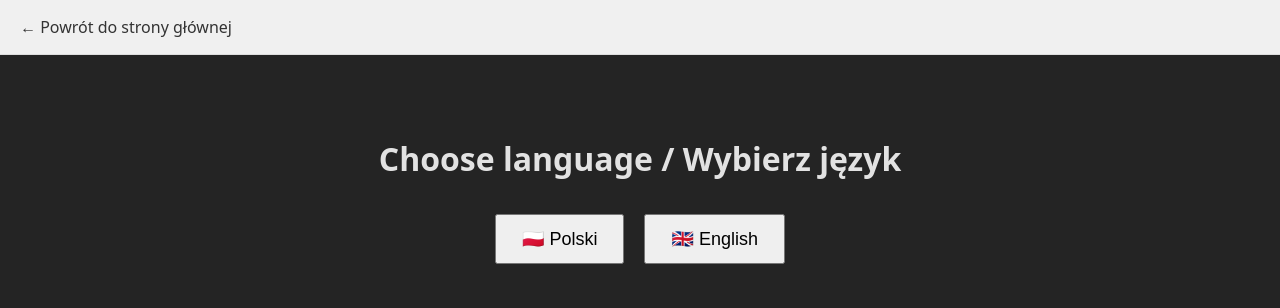
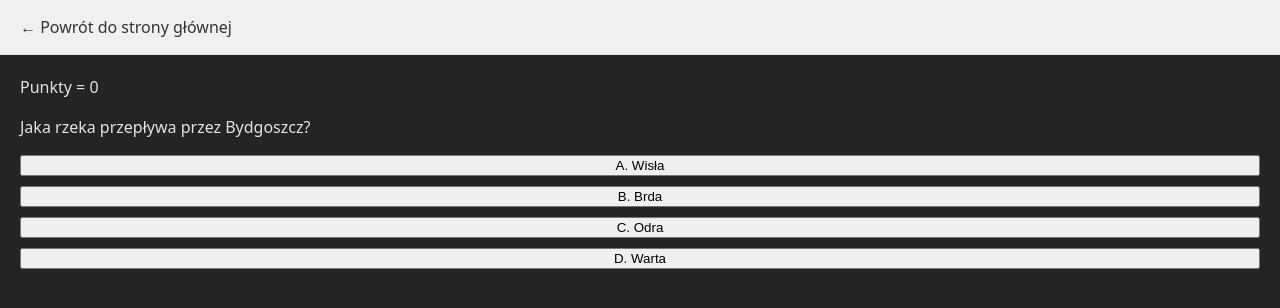
Before and after one commit to patryksew/bydgoszcz, a React (Vite) app: page /questions in a window 1280 px wide. Shown: the top 308 px of the page. Built offline with nearby package versions, Linux system fonts and the light colour scheme.

Commit message:
Remove LanguageSelector from QuestionWrapper and TrailsWrapper components

```diff
--- a/src/pages/QuestionWrapper.jsx
+++ b/src/pages/QuestionWrapper.jsx
@@ -1,15 +1,11 @@
 import { useState } from "react";
 import { useLanguage } from "../hooks/useLanguage";
-import LanguageSelector from "../components/LanguageSelector";
 import Question from "./Question";
 
 export default function QuestionWrapper() {
-  const { lang, setLang } = useLanguage();
+  const { lang } = useLanguage();
   const [points, setPoints] = useState(0);
 
-  if (!lang) {
-    return <LanguageSelector onSelect={setLang} />;
-  }
 
   return <Question points={points} setPoints={setPoints} lang={lang} />;
 }
--- a/src/pages/TrailsWrapper.jsx
+++ b/src/pages/TrailsWrapper.jsx
@@ -1,13 +1,8 @@
 import { useLanguage } from "../hooks/useLanguage";
-import LanguageSelector from "../components/LanguageSelector";
 import Trails from "./Trails";
 
 export default function TrailsWrapper() {
-  const { lang, setLang } = useLanguage();
-
-  if (!lang) {
-    return <LanguageSelector onSelect={setLang} />;
-  }
+  const { lang } = useLanguage();
 
   return <Trails lang={lang} />;
 }
```
